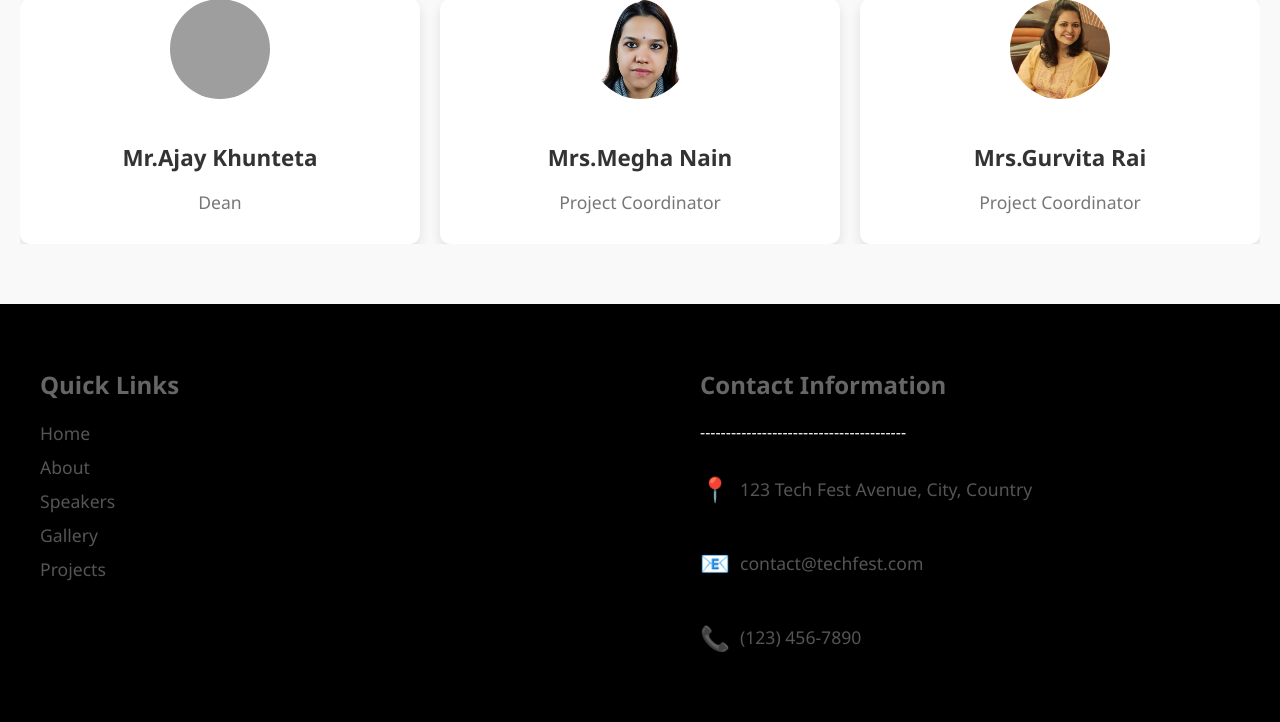
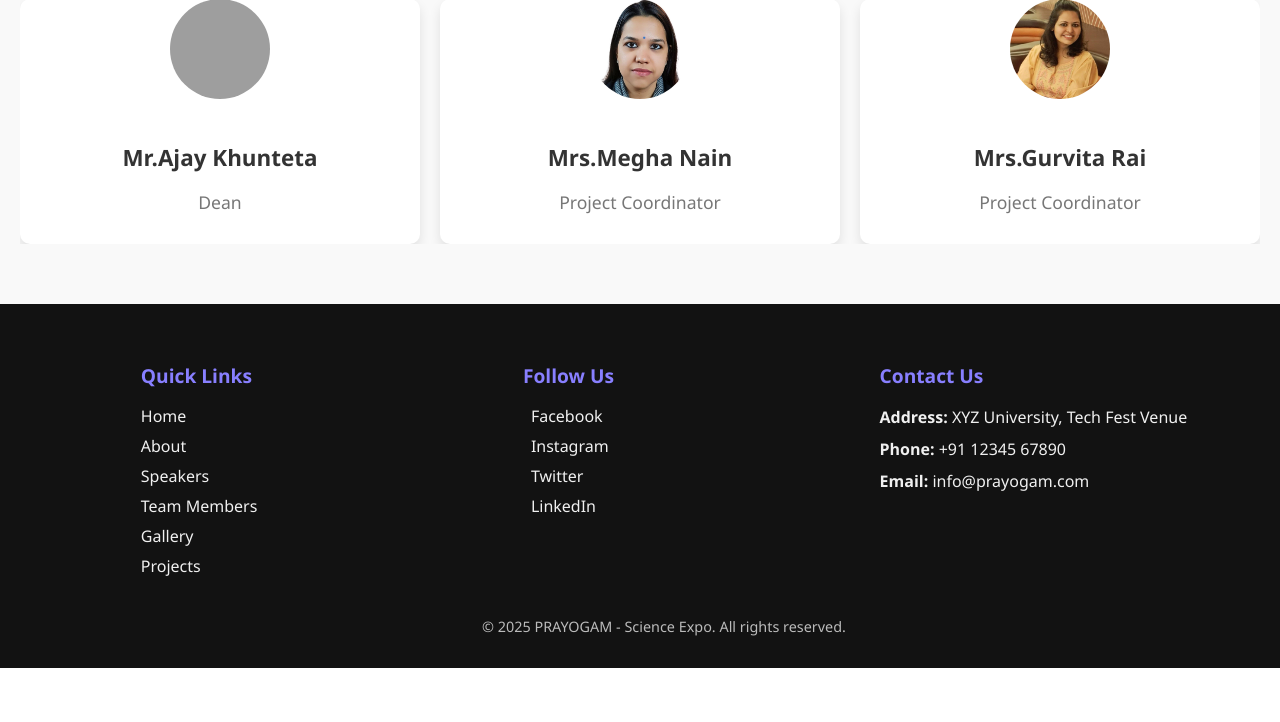
Before and after one commit to Ayush17514/prayogam2025, a PHP site: page / in a window 1280 px wide; the page is wider, and only the part inside the window is pictured. Shown: the part 4178-4900 px from the top of that part. After the commit the page ends 4846 px from the top of that part, so only its background shows below. Run offline with PHP 8.4, Linux system fonts and the light colour scheme; grey boxes are pictures that could not be loaded.

Commit message:
contact section added

```diff
--- a/index.html
+++ b/index.html
@@ -288,41 +288,47 @@
 </section>
  <!---------------------------------------------------------------------------------------------------->
 
-  <!-- Contact Section -->
-<section class="contact-section" id="contact">
-    <div class="contact-container">
-        <!-- Left Section: Quick Links -->
-        <div class="quick-links">
-            <h3>Quick Links</h3>
-            <ul>
-                <li><a href="#home">Home</a></li>
-                <li><a href="#about">About</a></li>
-                <li><a href="#speakers">Speakers</a></li>
-                <li><a href="#gallery">Gallery</a></li>
-                <li><a href="#projects">Projects</a></li>
-            </ul>
+ <!-- Footer Section -->
+<div class="footer">
+    <!-- Footer Main Content -->
+    <div class="content">
+
+        <!-- Quick Links Section -->
+        <div class="links">
+            <h4>Quick Links</h4>
+            <p><a href="#home">Home</a></p>
+            <p><a href="#about">About</a></p>
+            <p><a href="#speakers">Speakers</a></p>
+            <p><a href="#team">Team Members</a></p>
+            <p><a href="#gallery">Gallery</a></p>
+            <p><a href="#projects">Projects</a></p>
         </div>
 
-        <!-- Right Section: Contact Info -->
-        <div class="contact-info">
-            <h3>Contact Information</h3>
-            <p>----------------------------------------</p>
-            <div class="contact-item">
-                <span class="icon">📍</span>
-                <p>123 Tech Fest Avenue, City, Country</p>
-            </div>
-            <div class="contact-item">
-                <span class="icon">📧</span>
-                <p>contact@techfest.com</p>
-            </div>
-            <div class="contact-item">
-                <span class="icon">📞</span>
-                <p>(123) 456-7890</p>
-            </div>
+        <!-- Social Media Links Section -->
+        <div class="social-media">
+            <h4>Follow Us</h4>
+            <p><a href="#"><i class="fab fa-facebook"></i> Facebook</a></p>
+            <p><a href="#"><i class="fab fa-instagram"></i> Instagram</a></p>
+            <p><a href="#"><i class="fab fa-twitter"></i> Twitter</a></p>
+            <p><a href="#"><i class="fab fa-linkedin"></i> LinkedIn</a></p>
+        </div>
+
+        <!-- Contact Information Section -->
+        <div class="details">
+            <h4>Contact Us</h4>
+            <p><strong>Address:</strong> XYZ University, Tech Fest Venue</p>
+            <p><strong>Phone:</strong> <a href="tel:+911234567890">+91 12345 67890</a></p>
+            <p><strong>Email:</strong> <a href="mailto:info@prayogam.com">info@prayogam.com</a></p>
         </div>
     </div>
 
-</section>
+    <!-- Footer Bottom Section -->
+    <footer>
+        <div class="credit">
+            © 2025 PRAYOGAM - Science Expo. All rights reserved.
+        </div>
+    </footer>
+</div>
 
         <script src="script.js"></script>
     </body>
--- a/script.js
+++ b/script.js
@@ -29,8 +29,7 @@ function updateCountdown() {
 // Update the countdown every second
 const countdownInterval = setInterval(updateCountdown, 1000);
 
-
-
+//------------------------------------------------------------------------------------------------
 // Function to animate the statistics count
 function animateStats(id, endValue) {
     const element = document.getElementById(id);
@@ -56,6 +55,9 @@ window.addEventListener('load', () => {
     animateStats('stat-participants', 1500);
     animateStats('stat-workshops', 12);
 });
+
+
+//------------------------------------------------------------------------------------------------
 // JavaScript for Scroll Animation
 const speakerCards = document.querySelectorAll('.speaker-card');
 
--- a/styles.css
+++ b/styles.css
@@ -168,15 +168,16 @@ header {
     .landing {
     width: 100%;
     flex-direction: column;
-    height:60%;
+    height:70%;
     position: relative;
-}    .content h1 {
-      font-size: 2rem;
+}
+   .content h1 {
+      font-size: 2.5rem;
       margin-top: 30%;
 }
     .content h2 {
         font-size: 1rem;
-        text-align: center;
+        text-align:left;
         position: relative;
 }
     .count-item span {
@@ -187,7 +188,7 @@ header {
     display: flex;
     gap: 5px;
     justify-content:center;
-    padding-top: 40px;
+    padding-top: 60px;
     margin-right: 0px;
     margin-bottom: 0px;
 }
@@ -678,110 +679,85 @@ header {
     color: #777;
     }
 }
-
-/* Contact Section */
-.contact-section {
-    background-color: #000;
-    padding: 40px 20px;
+/* Footer Container */
+.footer {
+    width: 100%;
+    padding: 2rem 1.5rem;
+    background-color: #121212; /* Dark theme background */
+    color: #f0f0f0; /* Light text color for contrast */
 }
 
-.contact-container {
+/* Footer Content Layout */
+.footer .content {
     display: flex;
-    justify-content: space-between;
-    max-width: 1200px;
-    margin: 0 auto;
+    flex-wrap: wrap;
+    justify-content: space-around;
+    gap: 2rem;
 }
 
-.quick-links, .contact-info {
-    width: 45%;
+/* Section Headings */
+.footer h4 {
+    font-size: 1.2rem;
+    color: #887fff; /* Accent color */
+    margin-bottom: 1rem;
 }
 
-.quick-links h3, .contact-info h3 {
-    font-size: 1.5rem;
-    margin-bottom: 20px;
-    color: #666;
+/* Quick Links and Social Media Styles */
+.footer .links p,
+.footer .social-media p,
+.footer .details p {
+    margin: 0.5rem 0;
 }
 
-.quick-links ul {
-    list-style: none;
-    padding: 0;
+.footer a {
+    color: #f0f0f0;
+    text-decoration: none;
+    transition: color 0.3s ease;
 }
 
-.quick-links ul li {
-    margin-bottom: 10px;
-}
-
-.quick-links ul li a {
-    color: #555;
-    text-decoration: none;
-    font-size: 1.1rem;
-    transition: color 0.3s;
-}
-
-.quick-links ul li a:hover {
-    color: #007bff;
-}
-
-.contact-item {
-    display: flex;
-    align-items: center;
-    margin-bottom: 15px;
-}
-
-.contact-item .icon {
-    font-size: 1.5rem;
-    margin-right: 10px;
-    color: #007bff;
-}
-.contact-info p{
-    color: #fff;
-}
-
-.contact-item p {
-    font-size: 1.1rem;
-    color: #555;
+/* Hover Effect for Links */
+.footer a:hover {
+    color: #887fff; /* Light blue hover color */
 }
 
 /* Social Media Icons */
-.social-icons {
-    display: flex;
-    justify-content: center;
-    gap: 20px;
-    margin-top: 30px;
+.footer .social-media i {
+    margin-right: 0.5rem;
+    color: #887fff;
 }
 
-.social-icon {
-    display: inline-block;
-    background-color: #333;
-    color: #fff;
-    padding: 12px 16px;
-    border-radius: 50%;
-    text-align: center;
-    font-size: 1.3rem;
-    text-decoration: none;
-    transition: background-color 0.3s, transform 0.3s;
+/* Contact Details Styles */
+.footer .details p {
+    line-height: 1.5;
 }
 
-.social-icon:hover {
-    background-color: #007bff;
-    transform: scale(1.1);
+/* Footer Bottom Section */
+footer {
+    text-align: center;
+    margin-top: 2rem;
+    color: #887fff;
 }
 
-/* Mobile Responsive Design */
-@media (max-width: 768px) {
-    .contact-container {
-        flex-direction: column;
-        align-items: center;
+.credit {
+    font-size: 0.9rem;
+    color: #bbb;
 }
 
-    .quick-links, .contact-info {
-        width: 100%;
-        text-align: center;
-        margin-bottom: 30px;
+/* Responsive Styles */
+@media (max-width: 767px) {
+    .footer .content {
+        text-align: left;
+    }
 }
 
-    .social-icons {
-        flex-direction: row;
-        justify-content: center;
+@media (min-width: 768px) and (max-width: 1024px) {
+    .footer .content {
+        gap: 1.5rem;
     }
 }
+
+@media (orientation: landscape) and (max-height: 500px) {
+    .footer {
+        padding: 1rem;
+    }
+}
```
Lines whose indentation alone changed are shown as unchanged.
